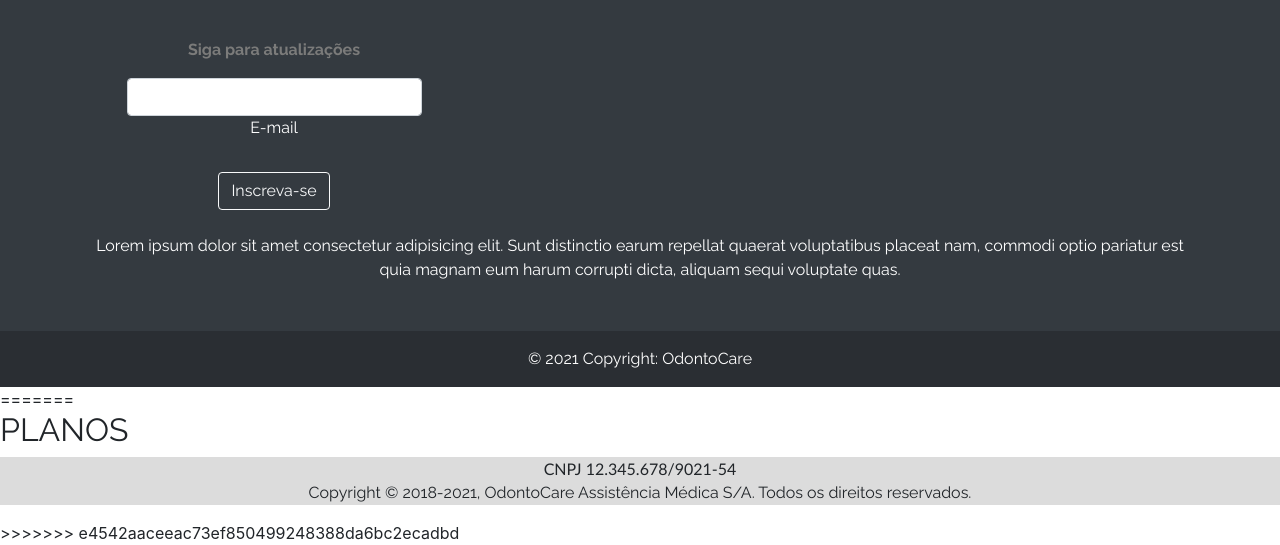
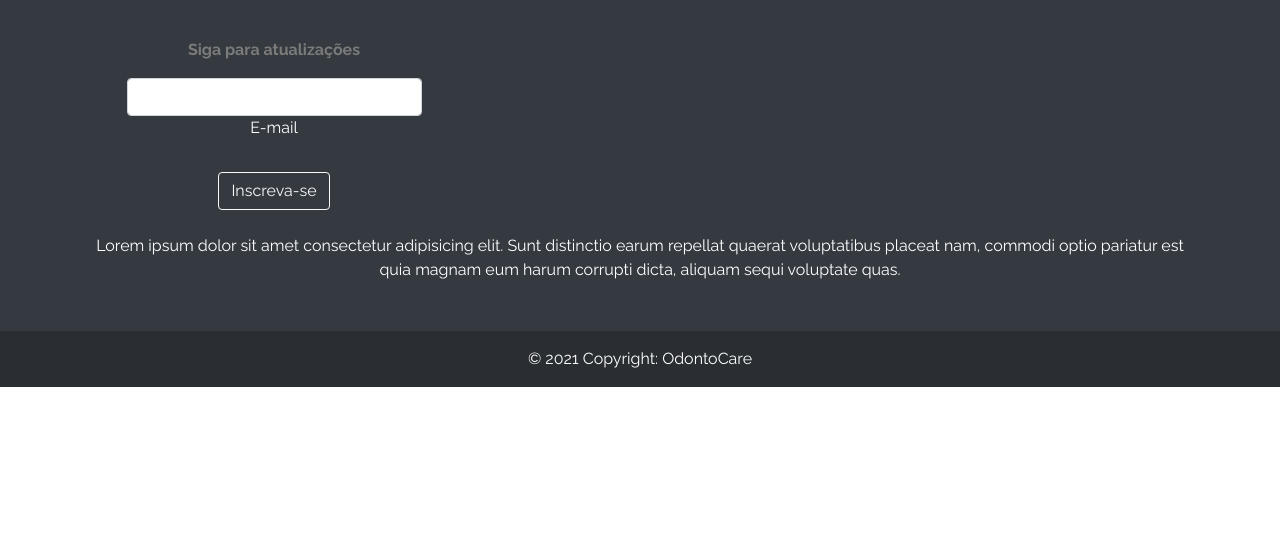
Before and after one commit to brunomariano0/ProjetoOdonto, a plain HTML site: page Home.html in a window 1280 px wide. Shown: the part 1706-2251 px from the top of the page. After the commit the page ends 2093 px from the top, so only its background shows below. Drawn offline with nearby package versions, Linux system fonts and the light colour scheme.

Commit message:
Arrumando footer home

```diff
--- a/Home.html
+++ b/Home.html
@@ -250,23 +250,6 @@
   <!-- Copyright -->
 </footer>
 <!-- Footer -->
-=======
-<section>
-    <h2>PLANOS</h2>
-</section>
-
-
-    <footer class="footer__legal">
-            <div class="footer__legal__items">
-                <div class="footer__legal__text">
-                    <p>CNPJ 12.345.678/9021-54 <br>
-                        <span>Copyright © 2018-2021, OdontoCare Assistência Médica S/A. Todos os direitos
-                            reservados.</span>
-                    </p>
-                </div>
-            </div>
-        </footer><!--footer-->
->>>>>>> e4542aaceeac73ef850499248388da6bc2ecadbd
 </body>
 
 </html>
```
